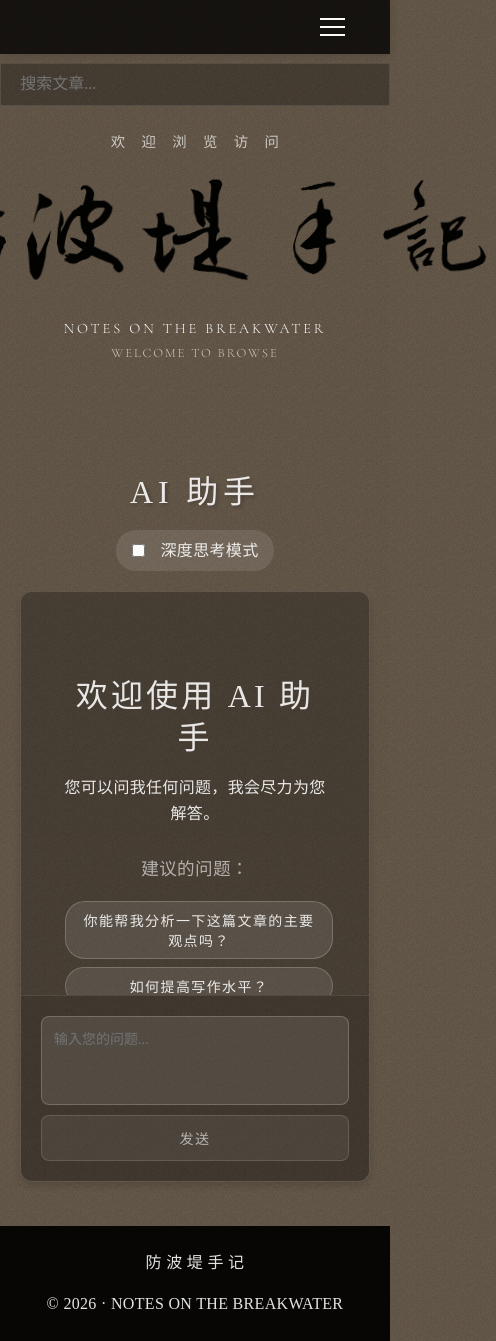
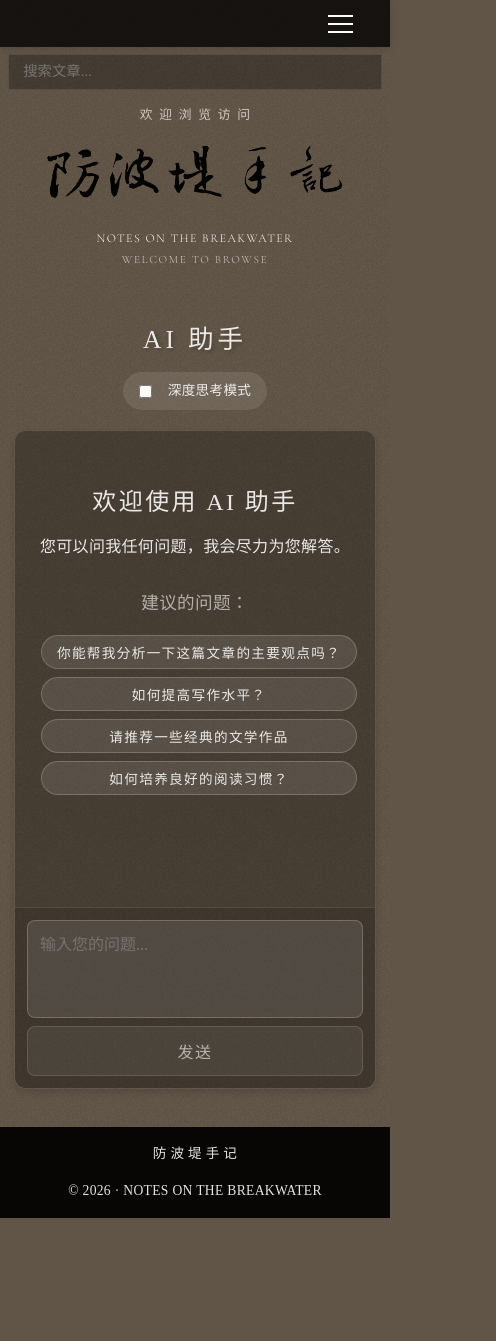
Before and after one commit to zanzhux/zhangxinblogs, a Vue app in the folder frontend/: page /chat in a window 390 px wide. Shown: the whole page, 496 px wide, since content can reach past the window. After the commit the page ends 1218 px from the top, so only its background shows below. Built offline with nearby package versions, Linux system fonts and the light colour scheme; the HTML template or start-up script is replaced by a standard one; a web font is replaced by a local one.

Commit message:
fix: 修复移动端吉他发声 + 全站移动端适配优化
Made-with: Cursor

```diff
--- a/frontend/src/App.vue
+++ b/frontend/src/App.vue
@@ -426,11 +426,11 @@ body {
     margin-left: auto;
   }
 
-  .search-bar .search-form {
-    max-width: 90%;
+  .search-form {
+    max-width: 92%;
   }
 
-  .search-bar .search-input {
+  .search-bar {
     font-size: 0.95rem;
     padding: 0.6rem 2.8rem 0.6rem 1rem;
   }
@@ -461,4 +461,54 @@ body {
     padding: var(--spacing-md) 0;
   }
 }
+
+@media (max-width: 480px) {
+  .main-nav {
+    padding: 0.6rem var(--spacing-sm);
+  }
+
+  .search-container {
+    padding: 0.4rem 0;
+  }
+
+  .search-form {
+    max-width: 96%;
+  }
+
+  .search-bar {
+    font-size: 0.9rem;
+    padding: 0.55rem 2.6rem 0.55rem 0.9rem;
+  }
+
+  .main-header {
+    padding: var(--spacing-xs) 0;
+  }
+
+  .top-chars {
+    font-size: 0.8rem;
+    gap: 0.4rem;
+  }
+
+  .main-title img {
+    max-width: 85%;
+  }
+
+  .english-title {
+    font-size: 0.75rem;
+    letter-spacing: 0.12em;
+  }
+
+  .subtitle {
+    font-size: 0.7rem;
+  }
+
+  .mobile-menu-links a {
+    font-size: 1.3rem;
+  }
+
+  .main-footer {
+    padding: var(--spacing-sm);
+    font-size: 0.85rem;
+  }
+}
 </style>
--- a/frontend/src/components/GuitarDecoration.vue
+++ b/frontend/src/components/GuitarDecoration.vue
@@ -10,6 +10,7 @@
     @mousemove.passive="onMouseMove"
     @mouseup="onMouseUp"
     @mouseleave="onMouseUp"
+    @touchstart.passive="initAudio"
     @touchmove.prevent="onTouchMove"
     @touchend="onMouseUp"
   >
@@ -184,8 +185,8 @@
           @mousedown.stop="onStringDown(i)"
           @touchstart.prevent.stop="onStringTouchStart(i)"
           style="cursor:crosshair">
-          <!-- 宽命中区（旋转后变成横向长条） -->
-          <line :x1="s.x" y1="141" :x2="s.x" y2="581" stroke="transparent" stroke-width="20"/>
+          <!-- 宽命中区（旋转后变成横向长条，移动端需要更宽） -->
+          <line :x1="s.x" y1="141" :x2="s.x" y2="581" stroke="transparent" stroke-width="32"/>
           <!-- 发光层 -->
           <path v-if="s.vibrating"
             :d="getStringPath(i)"
@@ -267,13 +268,21 @@ export default {
   },
 
   methods: {
-    /* ─── Audio（与 GuitarView 相同） ─── */
+    /* ─── Audio ─── */
+    initAudio() {
+      if (!this.audioCtx) {
+        try { this.audioCtx = new (window.AudioContext || window.webkitAudioContext)() }
+        catch (e) { return }
+      }
+      if (this.audioCtx.state === 'suspended') {
+        this.audioCtx.resume().catch(() => {})
+      }
+    },
     getCtx() {
       if (!this.audioCtx) {
         try { this.audioCtx = new (window.AudioContext || window.webkitAudioContext)() }
         catch (e) { return null }
       }
-      if (this.audioCtx.state === 'suspended') this.audioCtx.resume()
       return this.audioCtx
     },
     makeDistortionCurve(k) {
@@ -284,8 +293,12 @@ export default {
       }
       return curve
     },
-    playString(idx) {
+    async playString(idx) {
       const ctx = this.getCtx(); if (!ctx) return
+      if (ctx.state === 'suspended') {
+        try { await ctx.resume() } catch (e) {}
+      }
+      if (ctx.state !== 'running') return
       const now = ctx.currentTime, freq = this.stringsData[idx].freq
       const pLen = Math.floor(ctx.sampleRate * 0.02)
       const pBuf = ctx.createBuffer(1, pLen, ctx.sampleRate)
@@ -328,8 +341,8 @@ export default {
       this.animFrames[idx] = requestAnimationFrame(tick)
     },
 
-    pluck(idx) {
-      this.playString(idx)
+    async pluck(idx) {
+      await this.playString(idx)
       this.startVibration(idx)
       this.lastNote = this.stringsData[idx].note
       clearTimeout(this.noteTimer)
@@ -360,9 +373,10 @@ export default {
       return ((clientY - r.top) / r.height) * 300
     },
     getStringAtY(svgY) {
-      let best = -1, bestD = 14
+      const isMobile = window.innerWidth <= 768
+      let best = -1, bestD = isMobile ? 22 : 14
       this.stringsData.forEach((s, i) => {
-        const yDisplay = 300 - s.x   // 旋转后弦的显示 y 坐标
+        const yDisplay = 300 - s.x
         const d = Math.abs(svgY - yDisplay)
         if (d < bestD) { bestD = d; best = i }
       })
--- a/frontend/src/views/AIChatView.vue
+++ b/frontend/src/views/AIChatView.vue
@@ -442,20 +442,82 @@ button:disabled {
     }
 
     .message {
-        max-width: 90%;
+        max-width: 92%;
     }
 
     .chat-header h1 {
         font-size: 2rem;
     }
 
+    .chat-box {
+        height: 75vh;
+    }
+
     .input-area {
         flex-direction: column;
+        padding: 12px;
+        gap: 8px;
+    }
+
+    textarea {
+        rows: 2;
+        font-size: 16px; /* 防止 iOS 自动缩放 */
     }
 
     button {
         width: 100%;
         padding: 12px;
+        font-size: 1rem;
+    }
+
+    .welcome-message {
+        padding: 20px 10px;
+    }
+
+    .welcome-content h2 {
+        font-size: 1.5rem;
+    }
+
+    .suggested-question-btn {
+        font-size: 0.85rem;
+        padding: 6px 12px;
+    }
+}
+
+@media (max-width: 480px) {
+    .chat-container {
+        margin: 6px;
+        padding: 8px;
+    }
+
+    .chat-header {
+        flex-direction: column;
+        gap: 8px;
+        align-items: flex-start;
+    }
+
+    .chat-header h1 {
+        font-size: 1.6rem;
+        margin: 0;
+    }
+
+    .chat-box {
+        height: 78vh;
+    }
+
+    .messages {
+        padding: 12px;
+        gap: 10px;
+    }
+
+    .message {
+        max-width: 95%;
+        padding: 10px 12px;
+        font-size: 0.9rem;
+    }
+
+    .deep-thinking {
+        font-size: 0.85rem;
     }
 }
 </style>
--- a/frontend/src/views/HomeView.vue
+++ b/frontend/src/views/HomeView.vue
@@ -607,4 +607,60 @@ export default {
     font-size: 0.9rem;
   }
 }
+
+@media (max-width: 480px) {
+  /* 极小屏隐藏吉他装饰 */
+  .hero-guitar-area {
+    display: none;
+  }
+
+  .hero-quote {
+    font-size: 1.5rem;
+  }
+
+  .hero-subtitle {
+    font-size: 0.95rem;
+  }
+
+  .brush-image-container {
+    max-width: 85%;
+  }
+
+  .article-inner {
+    flex-direction: column;
+  }
+
+  .article-thumbnail {
+    flex: none;
+    width: 100%;
+    max-height: 180px;
+    overflow: hidden;
+  }
+
+  .thumbnail-img {
+    width: 100%;
+    height: 180px;
+    object-fit: cover;
+  }
+
+  .article-title {
+    font-size: 1.1rem;
+  }
+
+  .section-title {
+    font-size: 1.6rem;
+  }
+}
+
+@media (min-width: 481px) and (max-width: 768px) {
+  /* 平板尺寸缩小吉他 */
+  .hero-guitar-area {
+    max-width: 680px;
+    margin: var(--spacing-md) auto var(--spacing-lg);
+    transform: rotate(-2deg);
+  }
+  .hero-guitar-area:hover {
+    transform: rotate(-1deg) scale(1.01);
+  }
+}
 </style>
```
